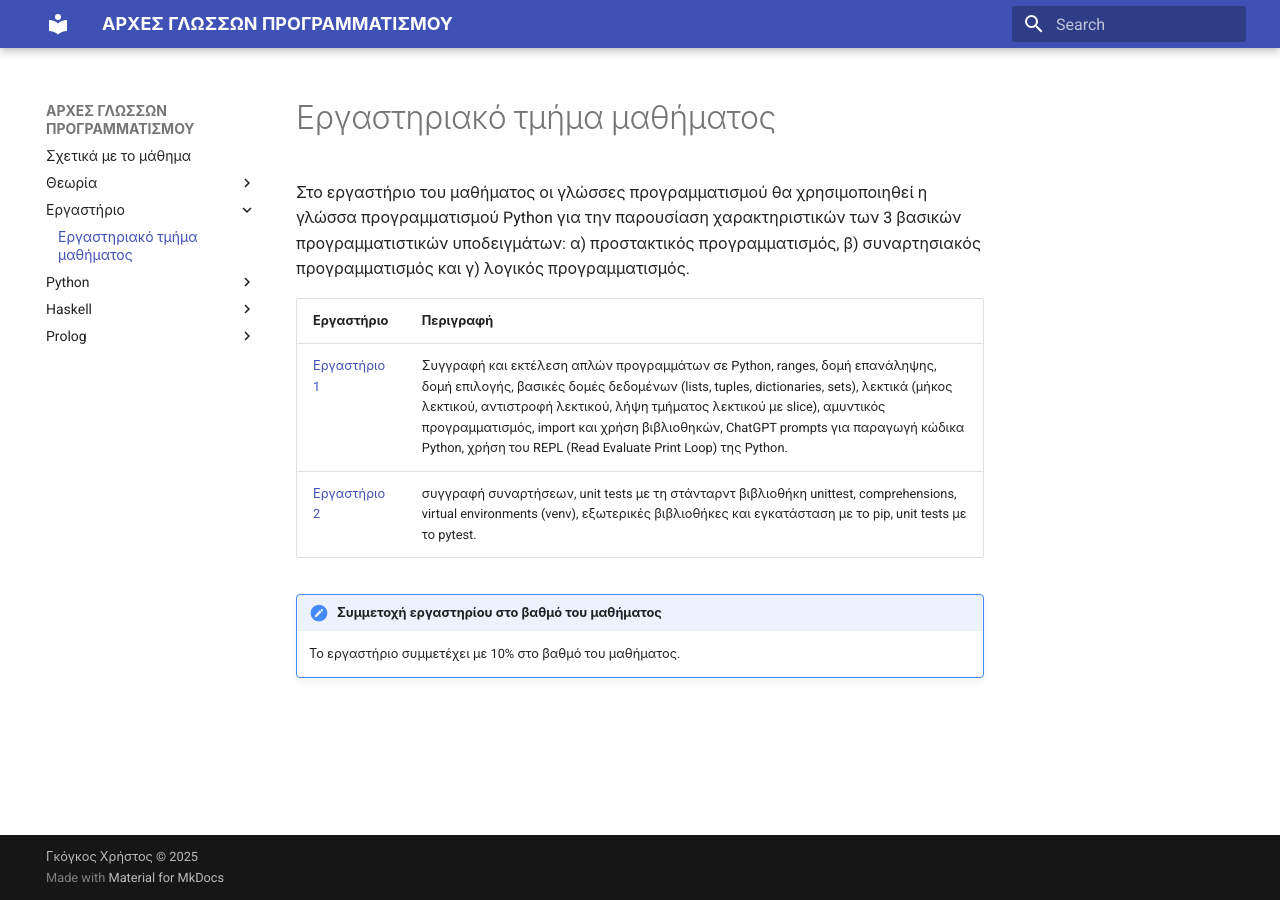
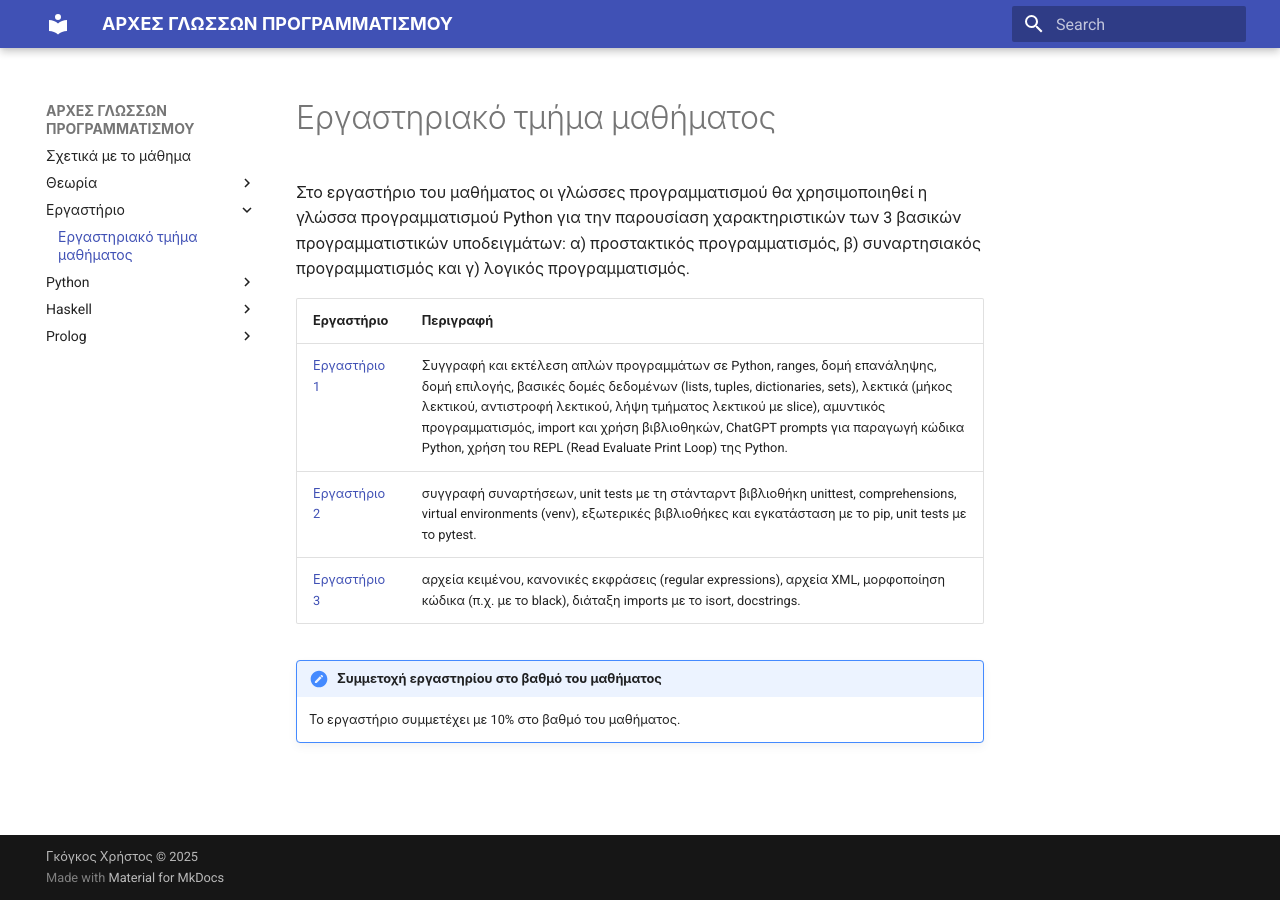
Before and after one commit to chgogos/dituoi_ARCHES_GLOSSON_PROGRAMMATISMOU, an MkDocs documentation site: the page built from docs/lab.md, in a window 1280 px wide. Built offline with MkDocs 1.6.1 and Material for MkDocs 9.7.7, drawn with Linux system fonts in a browser that asks for light colours.

Commit message:
lab3 python

```diff
--- a/docs/lab.md
+++ b/docs/lab.md
@@ -6,6 +6,7 @@
 | --------------- | ------------------------------------ |
 | [Εργαστήριο 1](./lab1_python.md)    | Συγγραφή και εκτέλεση απλών προγραμμάτων σε Python, ranges, δομή επανάληψης, δομή επιλογής, βασικές δομές δεδομένων (lists, tuples, dictionaries, sets), λεκτικά (μήκος λεκτικού, αντιστροφή λεκτικού, λήψη τμήματος λεκτικού με slice), αμυντικός προγραμματισμός, import και χρήση βιβλιοθηκών, ChatGPT prompts για παραγωγή κώδικα Python, χρήση του REPL (Read Evaluate Print Loop) της Python. |
 | [Εργαστήριο 2](./lab2_python.md)    | συγγραφή συναρτήσεων, unit tests με τη στάνταρντ βιβλιοθήκη unittest, comprehensions, virtual environments (venv), εξωτερικές βιβλιοθήκες και εγκατάσταση με το pip, unit tests με το pytest.|
+| [Εργαστήριο 3](./lab3_python.md)    | αρχεία κειμένου, κανονικές εκφράσεις (regular expressions), αρχεία XML, μορφοποίηση κώδικα (π.χ. με το black), διάταξη imports με το isort, docstrings.|
 
 !!! note annotate "Συμμετοχή εργαστηρίου στο βαθμό του μαθήματος"
     Το εργαστήριο συμμετέχει με 10% στο βαθμό του μαθήματος.
```
